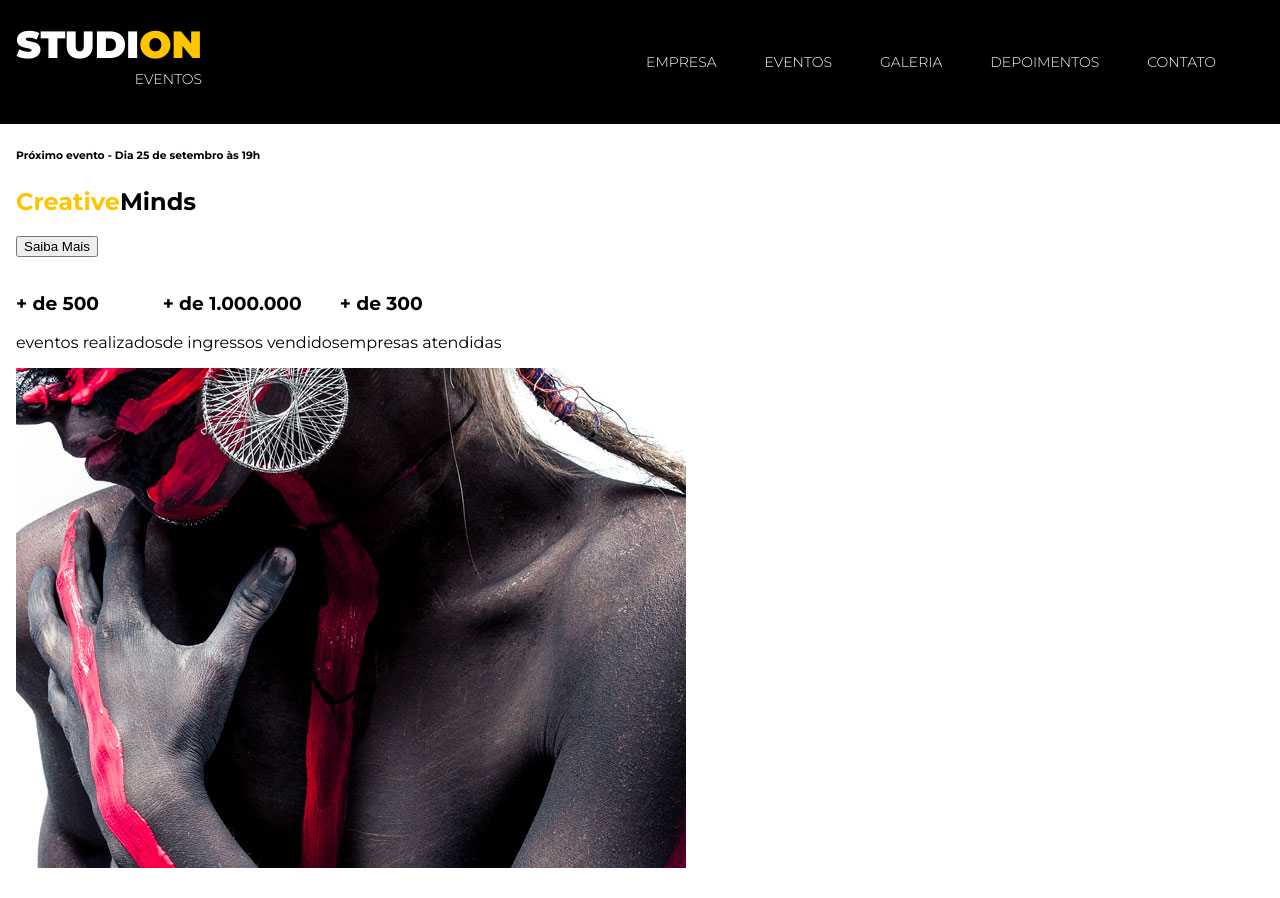
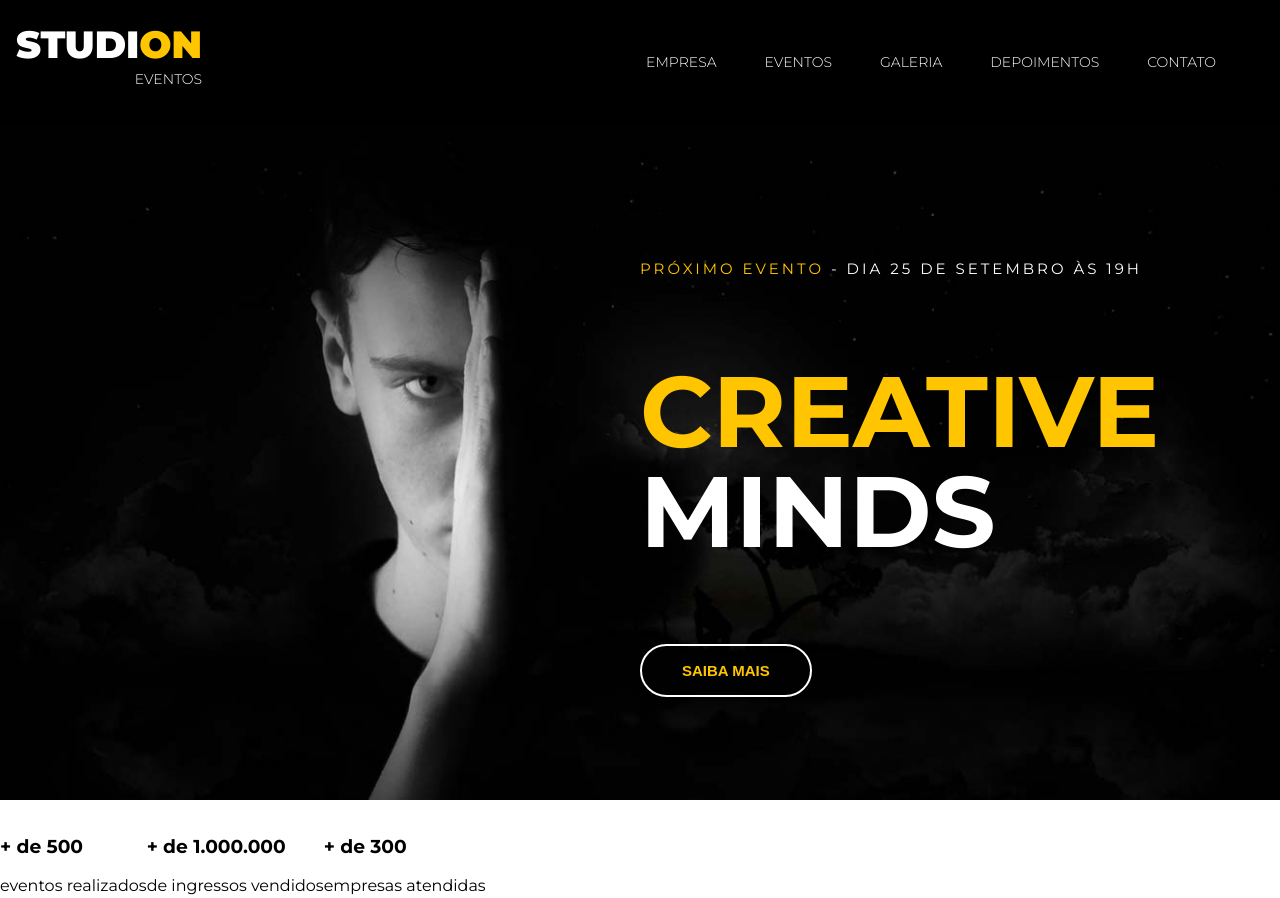
Before and after one commit to danielsilveira-dev/projeto-studion, a website: page src/index.html in a window 1280 px wide. Shown: the top 898 px of the page. Drawn offline with Linux system fonts and the light colour scheme.

Commit message:
feat(header):implemented header styles

```diff
--- a/src/index.html
+++ b/src/index.html
@@ -45,9 +45,16 @@
     <header>
       <div id="slider">
         <div class="slide">
-          <h6><span>Próximo evento</span> - Dia 25 de setembro às 19h</h6>
-          <h2><span class="copy--primary">Creative</span>Minds</h2>
-          <button>Saiba Mais</button>
+          <img
+            class="slide__background-image"
+            src="./images/banner.jpg"
+            alt="Studion Banner"
+          />
+          <div class="slide__copy">
+            <h6><span class="copy--primary">Próximo evento</span> - Dia 25 de setembro às 19h</h6>
+            <h2><span class="copy--primary">Creative</span>Minds</h2>
+            <button class="btn btn--slide">Saiba Mais</button>
+          </div>
         </div>
       </div>
     </header>
--- a/src/style.css
+++ b/src/style.css
@@ -5,14 +5,20 @@
 }
 
 :root {
-  --color-primary: #ffc500;
   font-family: "Montserrat", sans-serif;
   font-size: 16px;
+  --color-primary: #ffc500;
+  --default-padding: 1rem;
 }
 
 body {
   margin: 0;
-  padding: 7.75rem 1rem;
+  padding-top: 7.75rem;
+}
+
+.copy--primary {
+  /* CLASSE UTILITÁRIA */
+  color: var(--color-primary);
 }
 
 ul {
@@ -21,9 +27,9 @@ ul {
   padding-left: 0;
 }
 
-
 .navbar {
   position: fixed;
+  z-index: 1;
   display: grid;
   grid-template-columns: 1fr 9fr;
   align-items: center;
@@ -41,7 +47,7 @@ ul {
   justify-self: end;
 }
 .navbar__links li {
-  font-size: .875rem;
+  font-size: 0.875rem;
   margin-right: 3rem; /* O rem pega o tamanho do root definido na nossa página. padrão é 16px */
   text-transform: uppercase;
 }
@@ -61,10 +67,63 @@ ul {
   text-align: right;
 }
 .logo-studion__subtitle {
-  font-size: .875rem;
+  font-size: 0.875rem;
   font-weight: 300;
 }
 
-.copy--primary { /* CLASSE UTILITÁRIA */
+#slider {
+  background-color: #000;
+  color: #fff;
+}
+
+.slide {
+  position: relative;
+  height: calc(100vh - 7.75rem);
+}
+.slide__background-image {
+  width: 100%;
+  height: 100%;
+  object-fit: cover;
+  object-position: center; /* Centraliza a imagem */
+}
+.slide__copy {
+  position: absolute;
+  top: 6.25rem;
+  left: 50vw;
+}
+
+.slide__copy h6 {
+  font-size: 0.9375rem;
+  font-weight: 400;
+  text-transform: uppercase;
+  letter-spacing: 0.1875rem;
+}
+
+.slide__copy h2 {
+  font-size: 6.25rem;
+  text-transform: uppercase;
+  line-height: 6.25rem;
+}
+.slide__copy h2 span {
+  display: block;
+}
+.btn {
+  cursor: pointer;
+  padding: 1rem 2.5rem;
+  border: 0.125rem solid #fff;
+  border-radius: 5rem;
   color: var(--color-primary);
+  background: unset;
+  font-size: 0.9375rem;
+  font-weight: 700;
+  text-transform: uppercase;
+  transition: 0.5s all ease;
 }
+
+.btn:hover,
+.btn:active,
+.btn:focus {
+  border-color: var(--color-primary);
+  background-color: var(--color-primary);
+  color: #fff;
+}
```
Also changed, not shown: src/README.md (added).
